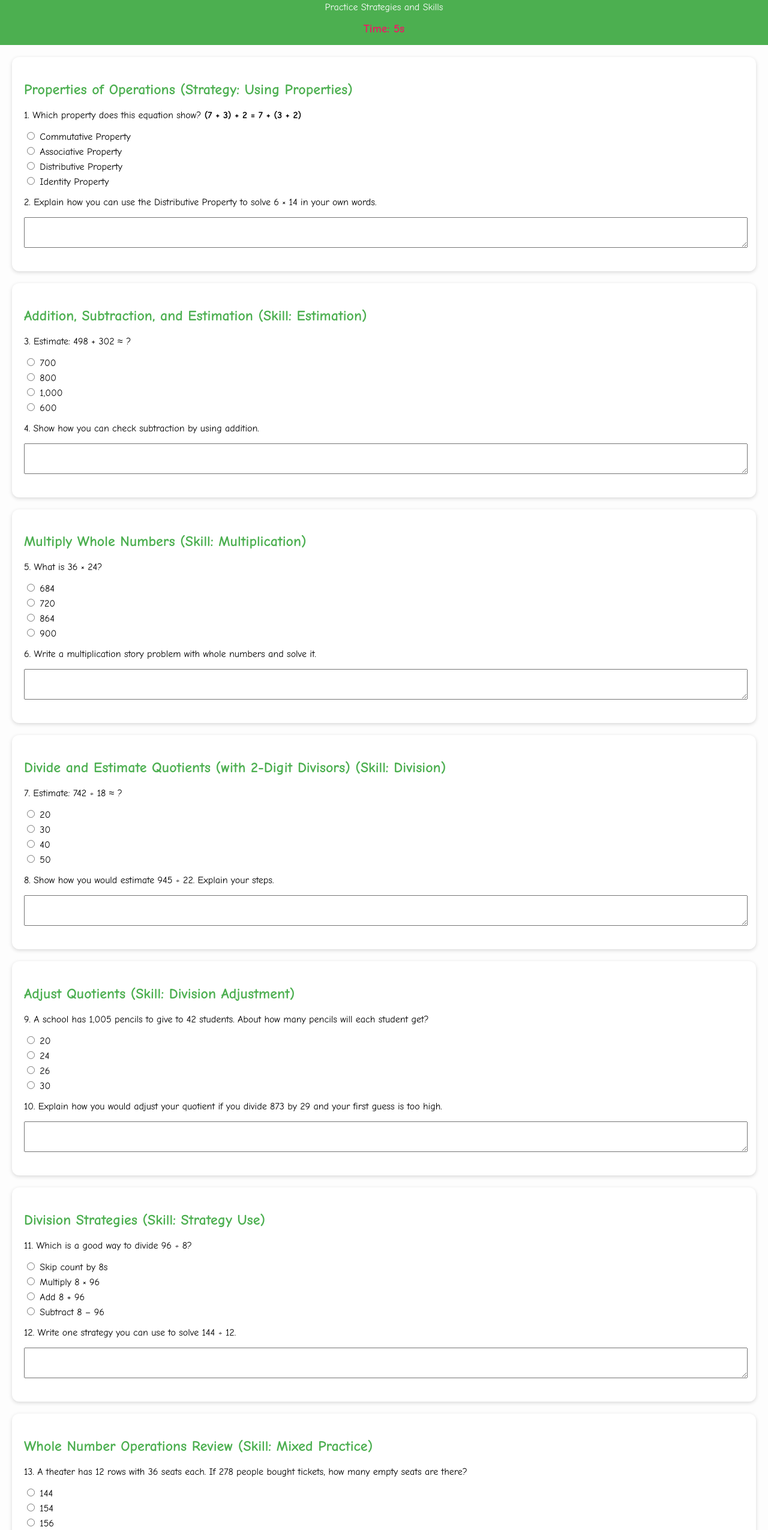
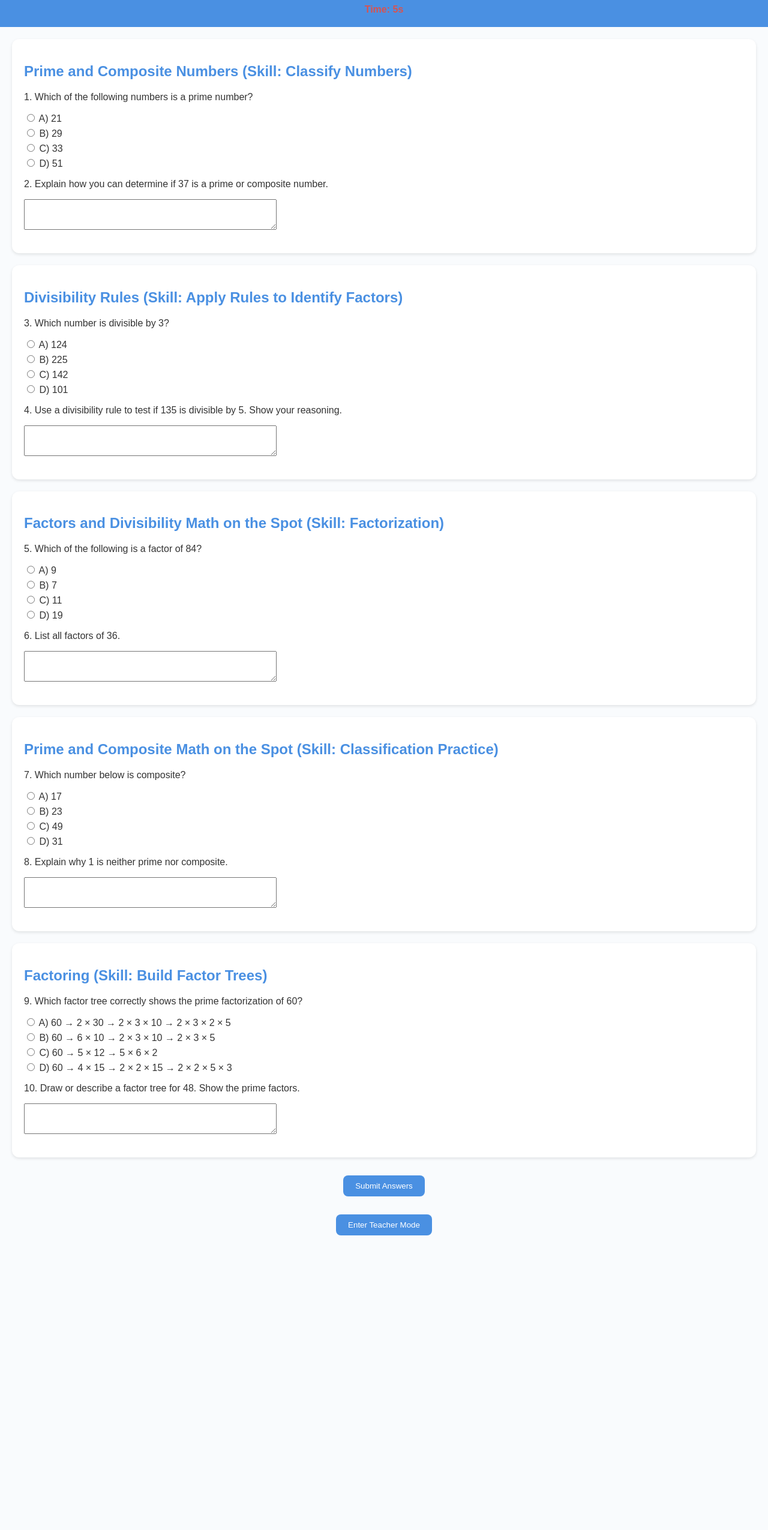
Before and after one commit to jimsgreen/harmony, a plain HTML site: page index.html in a window 1280 px wide. Shown: the part 93-2643 px from the top of the page at 60% size. After the commit the page ends 2172 px from the top, so only its background shows below. Drawn offline with Linux system fonts and the light colour scheme.

Commit message:
Prime and composite Math

```diff
--- a/index.html
+++ b/index.html
@@ -2,200 +2,244 @@
 <html lang="en">
 <head>
   <meta charset="UTF-8">
-  <title>Grade 5 Math Quiz</title>
-  <meta name="viewport" content="width=device-width, initial-scale=1.0">
+  <title>Math Quiz - Prime, Composite, and Factors</title>
   <style>
-    body { font-family: "Comic Sans MS", sans-serif; background: #fdfdfd; margin: 0; padding: 0; }
-    header { background: #4caf50; color: white; text-align: center; padding: 1rem; }
-    section { margin: 20px; padding: 20px; border-radius: 12px; background: #ffffff; box-shadow: 0 2px 6px rgba(0,0,0,0.15);}
-    h2 { color: #4caf50; }
-    .question { margin: 15px 0; }
-    .options label { display: block; margin: 5px 0; }
-    .feedback { font-weight: bold; margin-top: 5px; }
-    #submitBtn { display: block; margin: 20px auto; padding: 10px 20px; font-size: 1.2rem; border: none; border-radius: 8px; background: #4caf50; color: white; cursor: pointer; }
-    #results { text-align: center; font-size: 1.2rem; margin: 20px; }
-    #timer { font-weight: bold; color: #e91e63; text-align: center; font-size: 1.2rem; }
-    #teacherMode { margin: 20px; padding: 15px; border: 2px dashed #333; display: none; }
-    .explanation { background: #f1f8e9; margin: 10px 0; padding: 10px; border-radius: 8px; }
+    body {
+      font-family: Arial, sans-serif;
+      background: #f9fbfd;
+      margin: 0;
+      padding: 0;
+      color: #333;
+    }
+    header {
+      background: #4a90e2;
+      color: white;
+      padding: 20px;
+      text-align: center;
+    }
+    section {
+      margin: 20px;
+      padding: 20px;
+      background: white;
+      border-radius: 12px;
+      box-shadow: 0 2px 5px rgba(0,0,0,0.1);
+    }
+    h2 {
+      color: #4a90e2;
+    }
+    .question {
+      margin-bottom: 15px;
+    }
+    .options label {
+      display: block;
+      margin: 5px 0;
+    }
+    button {
+      background: #4a90e2;
+      color: white;
+      border: none;
+      padding: 10px 20px;
+      border-radius: 8px;
+      cursor: pointer;
+      margin-top: 10px;
+    }
+    button:hover {
+      background: #357ab7;
+    }
+    #results, #scorecard, #teacherMode {
+      margin: 20px;
+      padding: 20px;
+      background: #eef6ff;
+      border-radius: 10px;
+      display: none;
+    }
+    #timer {
+      font-weight: bold;
+      color: #d9534f;
+      text-align: center;
+      margin-top: 10px;
+    }
+    .answer-key {
+      margin-top: 10px;
+      padding: 10px;
+      background: #fff4d9;
+      border-radius: 8px;
+    }
   </style>
 </head>
 <body>
   <header>
-    <h1>Grade 5 Math Quiz</h1>
-    <p>Practice Strategies and Skills</p>
+    <h1>Math Quiz: Prime & Composite Numbers, Factors, Divisibility</h1>
     <div id="timer">Time: 0s</div>
   </header>
 
-  <!-- Topics -->
-  <main>
-    <section id="properties">
-      <h2>Properties of Operations (Strategy: Using Properties)</h2>
+  <!-- Prime and Composite Numbers -->
+  <section>
+    <h2>Prime and Composite Numbers (Skill: Classify Numbers)</h2>
     <div class="question">
-        <p>1. Which property does this equation show? <b>(7 + 3) + 2 = 7 + (3 + 2)</b></p>
+      <p>1. Which of the following numbers is a prime number?</p>
       <div class="options">
-          <label><input type="radio" name="q1" value="A"> Commutative Property</label>
-          <label><input type="radio" name="q1" value="B"> Associative Property</label>
-          <label><input type="radio" name="q1" value="C"> Distributive Property</label>
-          <label><input type="radio" name="q1" value="D"> Identity Property</label>
+        <label><input type="radio" name="q1" value="A"> A) 21</label>
+        <label><input type="radio" name="q1" value="B"> B) 29</label>
+        <label><input type="radio" name="q1" value="C"> C) 33</label>
+        <label><input type="radio" name="q1" value="D"> D) 51</label>
       </div>
     </div>
     <div class="question">
-        <p>2. Explain how you can use the Distributive Property to solve 6 × 14 in your own words.</p>
-        <textarea name="q2" rows="3" style="width:100%"></textarea>
+      <p>2. Explain how you can determine if 37 is a prime or composite number.</p>
+      <textarea name="q2" rows="3" cols="50"></textarea>
     </div>
   </section>
 
-    <section id="addition">
-      <h2>Addition, Subtraction, and Estimation (Skill: Estimation)</h2>
+  <!-- Divisibility Rules -->
+  <section>
+    <h2>Divisibility Rules (Skill: Apply Rules to Identify Factors)</h2>
     <div class="question">
-        <p>3. Estimate: 498 + 302 ≈ ?</p>
+      <p>3. Which number is divisible by 3?</p>
       <div class="options">
-          <label><input type="radio" name="q3" value="A"> 700</label>
-          <label><input type="radio" name="q3" value="B"> 800</label>
-          <label><input type="radio" name="q3" value="C"> 1,000</label>
-          <label><input type="radio" name="q3" value="D"> 600</label>
+        <label><input type="radio" name="q3" value="A"> A) 124</label>
+        <label><input type="radio" name="q3" value="B"> B) 225</label>
+        <label><input type="radio" name="q3" value="C"> C) 142</label>
+        <label><input type="radio" name="q3" value="D"> D) 101</label>
       </div>
     </div>
     <div class="question">
-        <p>4. Show how you can check subtraction by using addition.</p>
-        <textarea name="q4" rows="3" style="width:100%"></textarea>
+      <p>4. Use a divisibility rule to test if 135 is divisible by 5. Show your reasoning.</p>
+      <textarea name="q4" rows="3" cols="50"></textarea>
     </div>
   </section>
 
-    <section id="multiply">
-      <h2>Multiply Whole Numbers (Skill: Multiplication)</h2>
+  <!-- Factors and Divisibility Math on the Spot -->
+  <section>
+    <h2>Factors and Divisibility Math on the Spot (Skill: Factorization)</h2>
     <div class="question">
-        <p>5. What is 36 × 24?</p>
+      <p>5. Which of the following is a factor of 84?</p>
       <div class="options">
-          <label><input type="radio" name="q5" value="A"> 684</label>
-          <label><input type="radio" name="q5" value="B"> 720</label>
-          <label><input type="radio" name="q5" value="C"> 864</label>
-          <label><input type="radio" name="q5" value="D"> 900</label>
+        <label><input type="radio" name="q5" value="A"> A) 9</label>
+        <label><input type="radio" name="q5" value="B"> B) 7</label>
+        <label><input type="radio" name="q5" value="C"> C) 11</label>
+        <label><input type="radio" name="q5" value="D"> D) 19</label>
       </div>
     </div>
     <div class="question">
-        <p>6. Write a multiplication story problem with whole numbers and solve it.</p>
-        <textarea name="q6" rows="3" style="width:100%"></textarea>
+      <p>6. List all factors of 36.</p>
+      <textarea name="q6" rows="3" cols="50"></textarea>
     </div>
   </section>
 
-    <section id="divide">
-      <h2>Divide and Estimate Quotients (with 2-Digit Divisors) (Skill: Division)</h2>
+  <!-- Prime and Composite Math on the Spot -->
+  <section>
+    <h2>Prime and Composite Math on the Spot (Skill: Classification Practice)</h2>
     <div class="question">
-        <p>7. Estimate: 742 ÷ 18 ≈ ?</p>
+      <p>7. Which number below is composite?</p>
       <div class="options">
-          <label><input type="radio" name="q7" value="A"> 20</label>
-          <label><input type="radio" name="q7" value="B"> 30</label>
-          <label><input type="radio" name="q7" value="C"> 40</label>
-          <label><input type="radio" name="q7" value="D"> 50</label>
+        <label><input type="radio" name="q7" value="A"> A) 17</label>
+        <label><input type="radio" name="q7" value="B"> B) 23</label>
+        <label><input type="radio" name="q7" value="C"> C) 49</label>
+        <label><input type="radio" name="q7" value="D"> D) 31</label>
       </div>
     </div>
     <div class="question">
-        <p>8. Show how you would estimate 945 ÷ 22. Explain your steps.</p>
-        <textarea name="q8" rows="3" style="width:100%"></textarea>
+      <p>8. Explain why 1 is neither prime nor composite.</p>
+      <textarea name="q8" rows="3" cols="50"></textarea>
     </div>
   </section>
 
-    <section id="adjust">
-      <h2>Adjust Quotients (Skill: Division Adjustment)</h2>
+  <!-- Factoring -->
+  <section>
+    <h2>Factoring (Skill: Build Factor Trees)</h2>
     <div class="question">
-        <p>9. A school has 1,005 pencils to give to 42 students. About how many pencils will each student get?</p>
+      <p>9. Which factor tree correctly shows the prime factorization of 60?</p>
       <div class="options">
-          <label><input type="radio" name="q9" value="A"> 20</label>
-          <label><input type="radio" name="q9" value="B"> 24</label>
-          <label><input type="radio" name="q9" value="C"> 26</label>
-          <label><input type="radio" name="q9" value="D"> 30</label>
+        <label><input type="radio" name="q9" value="A"> A) 60 → 2 × 30 → 2 × 3 × 10 → 2 × 3 × 2 × 5</label>
+        <label><input type="radio" name="q9" value="B"> B) 60 → 6 × 10 → 2 × 3 × 10 → 2 × 3 × 5</label>
+        <label><input type="radio" name="q9" value="C"> C) 60 → 5 × 12 → 5 × 6 × 2</label>
+        <label><input type="radio" name="q9" value="D"> D) 60 → 4 × 15 → 2 × 2 × 15 → 2 × 2 × 5 × 3</label>
       </div>
     </div>
     <div class="question">
-        <p>10. Explain how you would adjust your quotient if you divide 873 by 29 and your first guess is too high.</p>
-        <textarea name="q10" rows="3" style="width:100%"></textarea>
+      <p>10. Draw or describe a factor tree for 48. Show the prime factors.</p>
+      <textarea name="q10" rows="3" cols="50"></textarea>
     </div>
   </section>
 
-    <section id="strategies">
-      <h2>Division Strategies (Skill: Strategy Use)</h2>
-      <div class="question">
-        <p>11. Which is a good way to divide 96 ÷ 8?</p>
-        <div class="options">
-          <label><input type="radio" name="q11" value="A"> Skip count by 8s</label>
-          <label><input type="radio" name="q11" value="B"> Multiply 8 × 96</label>
-          <label><input type="radio" name="q11" value="C"> Add 8 + 96</label>
-          <label><input type="radio" name="q11" value="D"> Subtract 8 – 96</label>
+  <div style="text-align:center; margin:20px;">
+    <button onclick="submitQuiz()">Submit Answers</button>
   </div>
-      </div>
-      <div class="question">
-        <p>12. Write one strategy you can use to solve 144 ÷ 12.</p>
-        <textarea name="q12" rows="3" style="width:100%"></textarea>
+
+  <div id="results"></div>
+  <div id="scorecard"></div>
+
+  <!-- Teacher Mode -->
+  <section id="teacherMode">
+    <h2>Teacher Mode: Answer Key & Explanations</h2>
+    <div class="answer-key">
+      <p><strong>Q1:</strong> B (29 is prime; others have more factors)</p>
+      <p><strong>Q2:</strong> 37 has only factors 1 and 37 → Prime</p>
+      <p><strong>Q3:</strong> B (225 → digits sum to 9, divisible by 3)</p>
+      <p><strong>Q4:</strong> Ends in 5 → divisible by 5</p>
+      <p><strong>Q5:</strong> B (84 ÷ 7 = 12)</p>
+      <p><strong>Q6:</strong> Factors of 36: 1,2,3,4,6,9,12,18,36</p>
+      <p><strong>Q7:</strong> C (49 = 7×7, composite)</p>
+      <p><strong>Q8:</strong> 1 has only one factor → neither prime nor composite</p>
+      <p><strong>Q9:</strong> D (Correct full prime factorization of 60)</p>
+      <p><strong>Q10:</strong> Factor tree for 48 → 2 × 2 × 2 × 2 × 3</p>
     </div>
   </section>
 
-    <section id="review">
-      <h2>Whole Number Operations Review (Skill: Mixed Practice)</h2>
-      <div class="question">
-        <p>13. A theater has 12 rows with 36 seats each. If 278 people bought tickets, how many empty seats are there?</p>
-        <div class="options">
-          <label><input type="radio" name="q13" value="A"> 144</label>
-          <label><input type="radio" name="q13" value="B"> 154</label>
-          <label><input type="radio" name="q13" value="C"> 156</label>
-          <label><input type="radio" name="q13" value="D"> 166</label>
+  <div style="text-align:center; margin:20px;">
+    <button onclick="toggleTeacherMode()">Enter Teacher Mode</button>
   </div>
-      </div>
-      <div class="question">
-        <p>14. Explain how you solved a word problem that used both multiplication and subtraction.</p>
-        <textarea name="q14" rows="3" style="width:100%"></textarea>
-      </div>
-    </section>
-
-    <button id="submitBtn">Submit Quiz</button>
-    <div id="results"></div>
-
-    <!-- Teacher Mode -->
-    <div style="text-align:center;">
-      <button onclick="enterTeacherMode()">Enter Teacher Mode</button>
-    </div>
-    <div id="teacherMode">
-      <h2>Teacher Mode: Answer Key & Explanations</h2>
-      <div class="explanation"><b>Q1:</b> Associative Property. (Changing the grouping doesn’t change the sum.)</div>
-      <div class="explanation"><b>Q3:</b> 498 ≈ 500, 302 ≈ 300 → 800.</div>
-      <div class="explanation"><b>Q5:</b> 36 × 24 = 864.</div>
-      <div class="explanation"><b>Q7:</b> 742 ÷ 18 ≈ 40 (since 18×40=720).</div>
-      <div class="explanation"><b>Q9:</b> 1,005 ÷ 42 ≈ 24.</div>
-      <div class="explanation"><b>Q11:</b> Skip count by 8s is correct.</div>
-      <div class="explanation"><b>Q13:</b> 12×36=432 seats. 432–278=154 empty.</div>
-    </div>
-  </main>
 
   <script>
-    const correctAnswers = { q1:"B", q3:"B", q5:"C", q7:"C", q9:"B", q11:"A", q13:"B" };
     let startTime = Date.now();
-    let timerInterval = setInterval(() => {
+    let timerInterval = setInterval(updateTimer, 1000);
+
+    function updateTimer() {
       let elapsed = Math.floor((Date.now() - startTime)/1000);
-      document.getElementById("timer").textContent = "Time: " + elapsed + "s";
-    },1000);
+      document.getElementById("timer").innerText = "Time: " + elapsed + "s";
+    }
 
-    document.getElementById("submitBtn").addEventListener("click", gradeQuiz);
-
-    function gradeQuiz(){
+    function submitQuiz() {
       clearInterval(timerInterval);
+      let correctAnswers = {
+        q1:"B", q3:"B", q5:"B", q7:"C", q9:"D"
+      };
       let total = Object.keys(correctAnswers).length;
       let score = 0;
-      for(let key in correctAnswers){
-        let selected = document.querySelector("input[name='"+key+"']:checked");
-        if(selected && selected.value === correctAnswers[key]){ score++; }
+      let resultsHTML = "<h3>Results:</h3>";
+      for (let q in correctAnswers) {
+        let selected = document.querySelector('input[name="'+q+'"]:checked');
+        if (selected) {
+          if (selected.value === correctAnswers[q]) {
+            score++;
+            resultsHTML += "<p>"+q+": Correct ✅</p>";
+          } else {
+            resultsHTML += "<p>"+q+": Incorrect ❌</p>";
           }
-      let percent = Math.round((score/total)*100);
-      let elapsed = Math.floor((Date.now()-startTime)/1000);
-      document.getElementById("results").innerHTML =
-        `You got ${score} out of ${total} correct. <br>Score: ${percent}% <br>Time: ${elapsed} seconds`;
+        } else {
+          resultsHTML += "<p>"+q+": No Answer ❌</p>";
+        }
+      }
+      document.getElementById("results").innerHTML = resultsHTML;
+      document.getElementById("results").style.display = "block";
+      let elapsed = Math.floor((Date.now() - startTime)/1000);
+      let percentage = Math.round((score/total)*100);
+      document.getElementById("scorecard").innerHTML = "<h3>Scorecard:</h3><p>Correct: "+score+" / "+total+"</p><p>Percentage: "+percentage+"%</p><p>Time Taken: "+elapsed+"s</p>";
+      document.getElementById("scorecard").style.display = "block";
     }
 
-    function enterTeacherMode(){
-      let pw = prompt("Enter Teacher Mode password:");
-      if(pw==="harmony"){
-        document.getElementById("teacherMode").style.display="block";
+    function toggleTeacherMode() {
+      let pwd = prompt("Enter Teacher Mode Password:");
+      if (pwd === "harmony") {
+        let tm = document.getElementById("teacherMode");
+        if (tm.style.display === "none" || tm.style.display === "") {
+          tm.style.display = "block";
         } else {
-        alert("Incorrect password");
+          tm.style.display = "none";
+        }
+      } else {
+        alert("Incorrect password!");
       }
     }
   </script>
```
Lines whose indentation alone changed are shown as unchanged.
